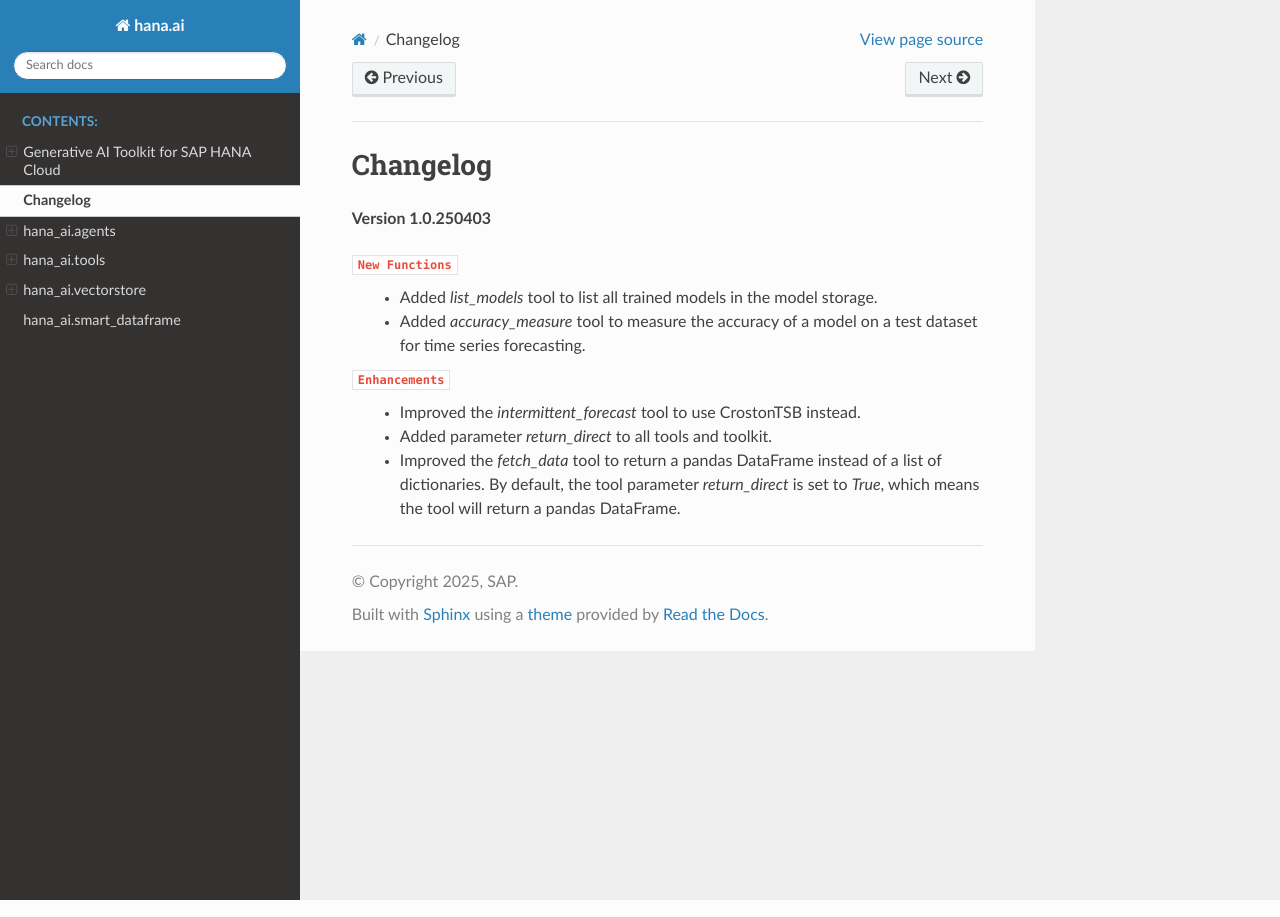
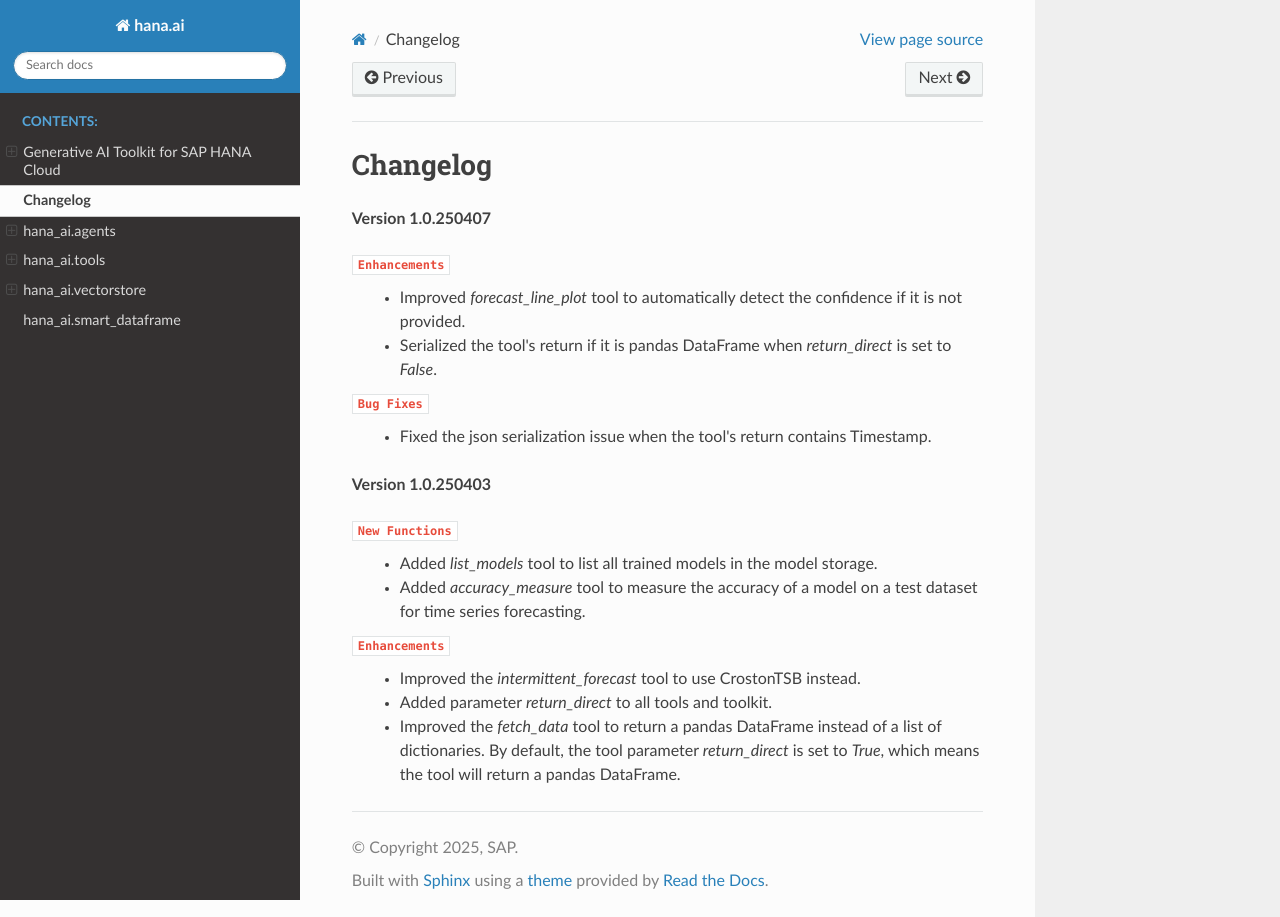
Before and after one commit to plturrell/generative-ai-toolkit-for-sap-hana-cloud, a Sphinx documentation site: the page built from doc/changlog.rst, in a window 1280 px wide. Built offline with Sphinx 7.4.7 and the Read the Docs theme 3.1.0, drawn with Linux system fonts in a browser that asks for light colours.

Commit message:
update changelog

```diff
--- a/doc/changlog.rst
+++ b/doc/changlog.rst
@@ -1,5 +1,14 @@
 Changelog
 =========
+
+**Version 1.0.250407**
+
+``Enhancements``
+    - Improved `forecast_line_plot` tool to automatically detect the confidence if it is not provided.
+    - Serialized the tool's return if it is pandas DataFrame when `return_direct` is set to `False`.
+
+``Bug Fixes``
+    - Fixed the json serialization issue when the tool's return contains Timestamp.
 
 **Version 1.0.250403**
 
--- a/pyproject.toml
+++ b/pyproject.toml
@@ -4,7 +4,7 @@ build-backend = "setuptools.build_meta"
 
 [project]
 name = "hana_ai"
-version = "1.0.25040300"
+version = "1.0.25040700"
 authors = [
     {name = "SAP"}
 ]
--- a/src/hana_ai/__init__.py
+++ b/src/hana_ai/__init__.py
@@ -2,4 +2,4 @@
 hana_ai is a Python package for AI/ML related utilities.
 """
 
-__version__ = "1.0.25040300"
+__version__ = "1.0.25040700"
```
